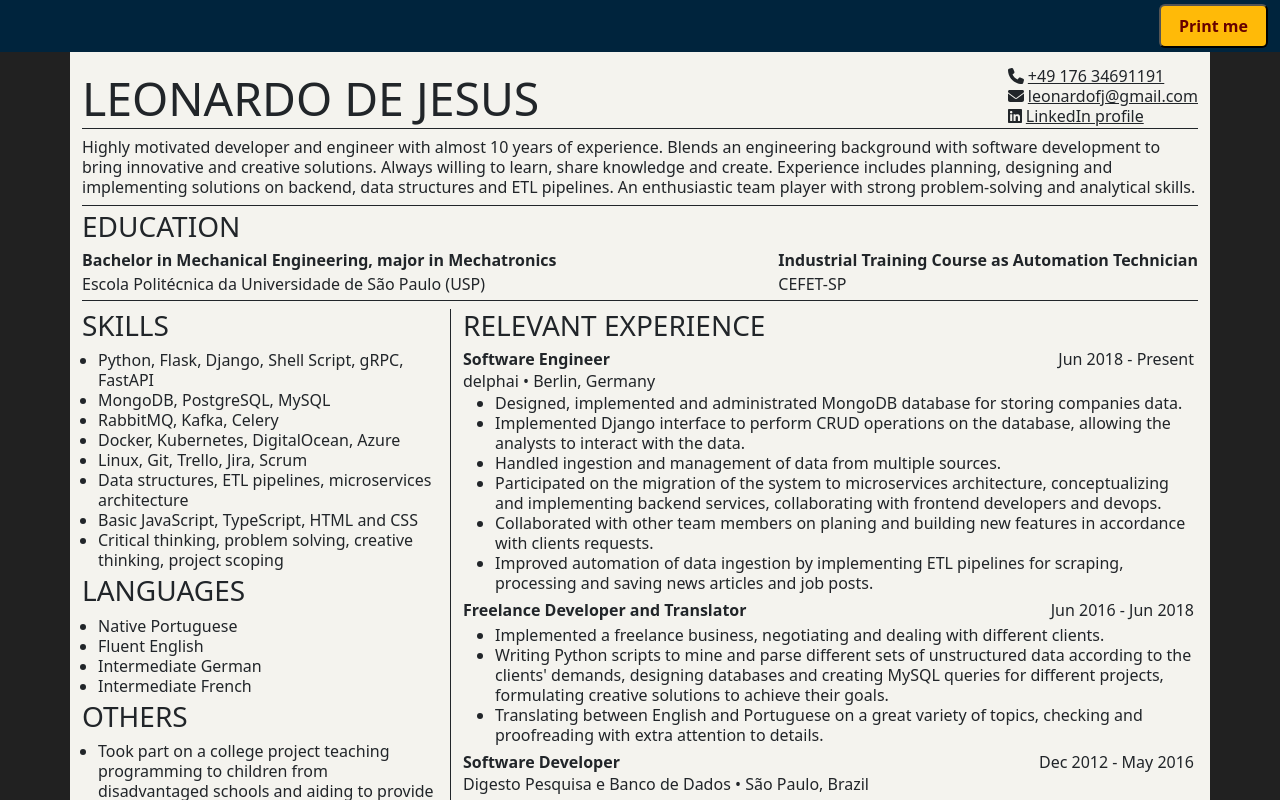
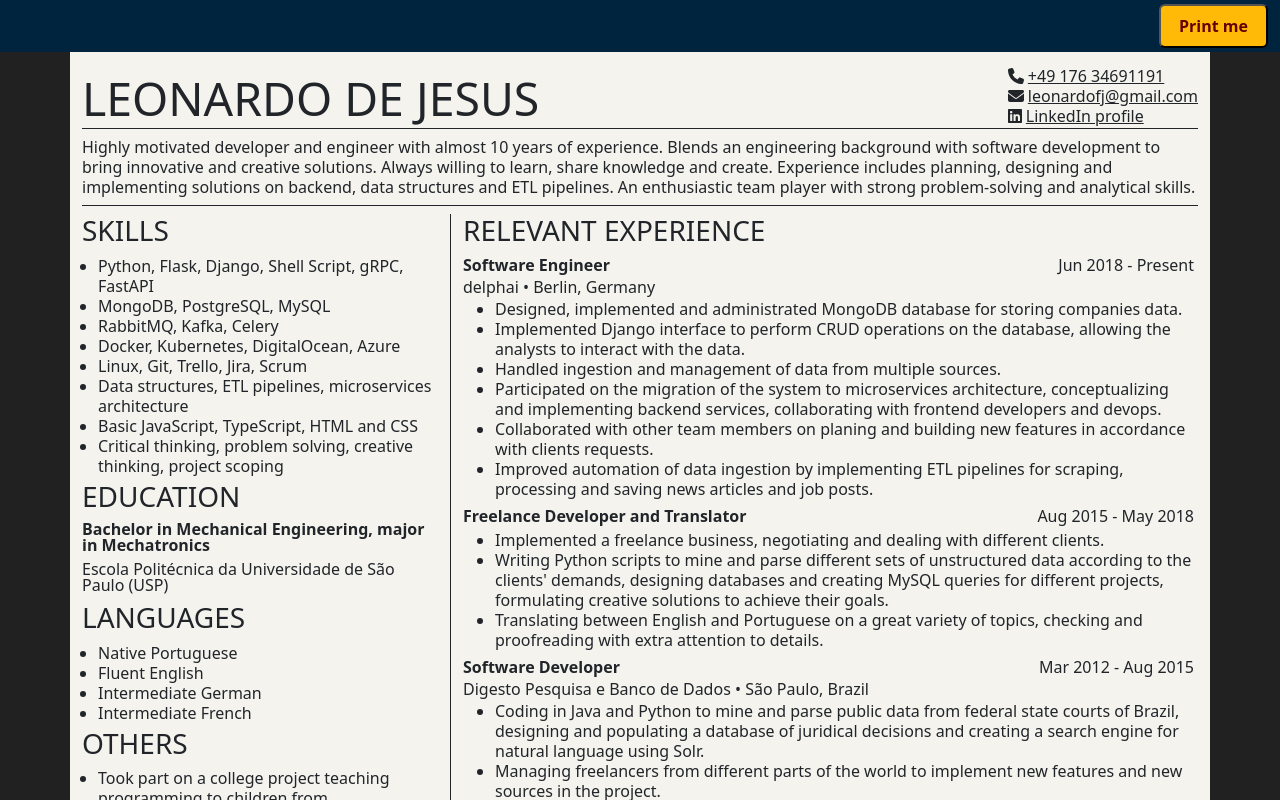
Before and after one commit to leonardofj/cv, a React (Vite) app: page / in a window 1280 px wide. Shown: the top 800 px of the page. Built offline with nearby package versions, Linux system fonts and the light colour scheme.

Commit message:
feat: moving education session

```diff
--- a/src/components/CV.jsx
+++ b/src/components/CV.jsx
@@ -1,7 +1,6 @@
 import React from "react";
 import Header from "./Header";
 import About from "./About";
-import Education from "./Education";
 import Experience from "./Experience";
 import Side from "./Side";
 
@@ -10,7 +9,6 @@ const CV = React.forwardRef((props, ref) => {
     <div ref={ref} className="container print-area">
       <Header />
       <About />
-      <Education />
       <div className="row mt-2">
         <Side />
         <Experience />
--- a/src/components/Education.jsx
+++ b/src/components/Education.jsx
@@ -3,15 +3,11 @@ import { education } from "../data";
 export default function Education() {
   return (
     <>
-      <div className="border-bottom  border-dark mt-1">
+      <div className="">
         <h3 className="text-uppercase ">Education</h3>
-        <div className="d-flex justify-content-between">
-          {education.map((item) => (
-            <div>
-              <h6 className="fw-bold lh-1">{item.title}</h6>
-              <p className="lh-1 mb-2">{item.institution}</p>
-            </div>
-          ))}
+        <div>
+          <h6 className="fw-bold lh-1">{education.title}</h6>
+          <p className="lh-1 mb-2">{education.institution}</p>
         </div>
       </div>
     </>
--- a/src/components/Side.jsx
+++ b/src/components/Side.jsx
@@ -1,4 +1,5 @@
 import Skills from "./Skills";
+import Education from "./Education";
 import Languages from "./Languages";
 import Others from "./Others";
 
@@ -7,6 +8,7 @@ export default function Side() {
     <>
       <div className="col ">
         <Skills />
+        <Education />
         <Languages />
         <Others />
       </div>
--- a/src/data.jsx
+++ b/src/data.jsx
@@ -25,18 +25,11 @@ export const contact = [
 export const description =
   "Highly motivated developer and engineer with almost 10 years of experience. Blends an engineering background with software development to bring innovative and creative solutions. Always willing to learn, share knowledge and create. Experience includes planning, designing and implementing solutions on backend, data structures and ETL pipelines. An enthusiastic team player with strong problem-solving and analytical skills.";
 
-export const education = [
-  {
-    title: "Bachelor in Mechanical Engineering, major in Mechatronics",
-    institution: "Escola Politécnica da Universidade de São Paulo (USP)",
-    date: 2010,
-  },
-  {
-    title: "Industrial Training Course as Automation Technician",
-    institution: "CEFET-SP",
-    date: 2004,
-  },
-];
+export const education = {
+  title: "Bachelor in Mechanical Engineering, major in Mechatronics",
+  institution: "Escola Politécnica da Universidade de São Paulo (USP)",
+  date: 2009,
+};
 
 export const languages = [
   {
@@ -90,7 +83,7 @@ export const experience = [
   },
   {
     title: "Freelance Developer and Translator",
-    date: "Jun 2016 - Jun 2018",
+    date: "Aug 2015 - May 2018",
     points: [
       "Implemented a freelance business, negotiating and dealing with different clients.",
       "Writing Python scripts to mine and parse different sets of unstructured data according to the clients' demands, designing databases and creating MySQL queries for different projects, formulating creative solutions to achieve their goals.",
@@ -99,7 +92,7 @@ export const experience = [
   },
   {
     title: "Software Developer",
-    date: "Dec 2012 - May 2016",
+    date: "Mar 2012 - Aug 2015",
     company: "Digesto Pesquisa e Banco de Dados",
     location: "São Paulo, Brazil",
     points: [
```
